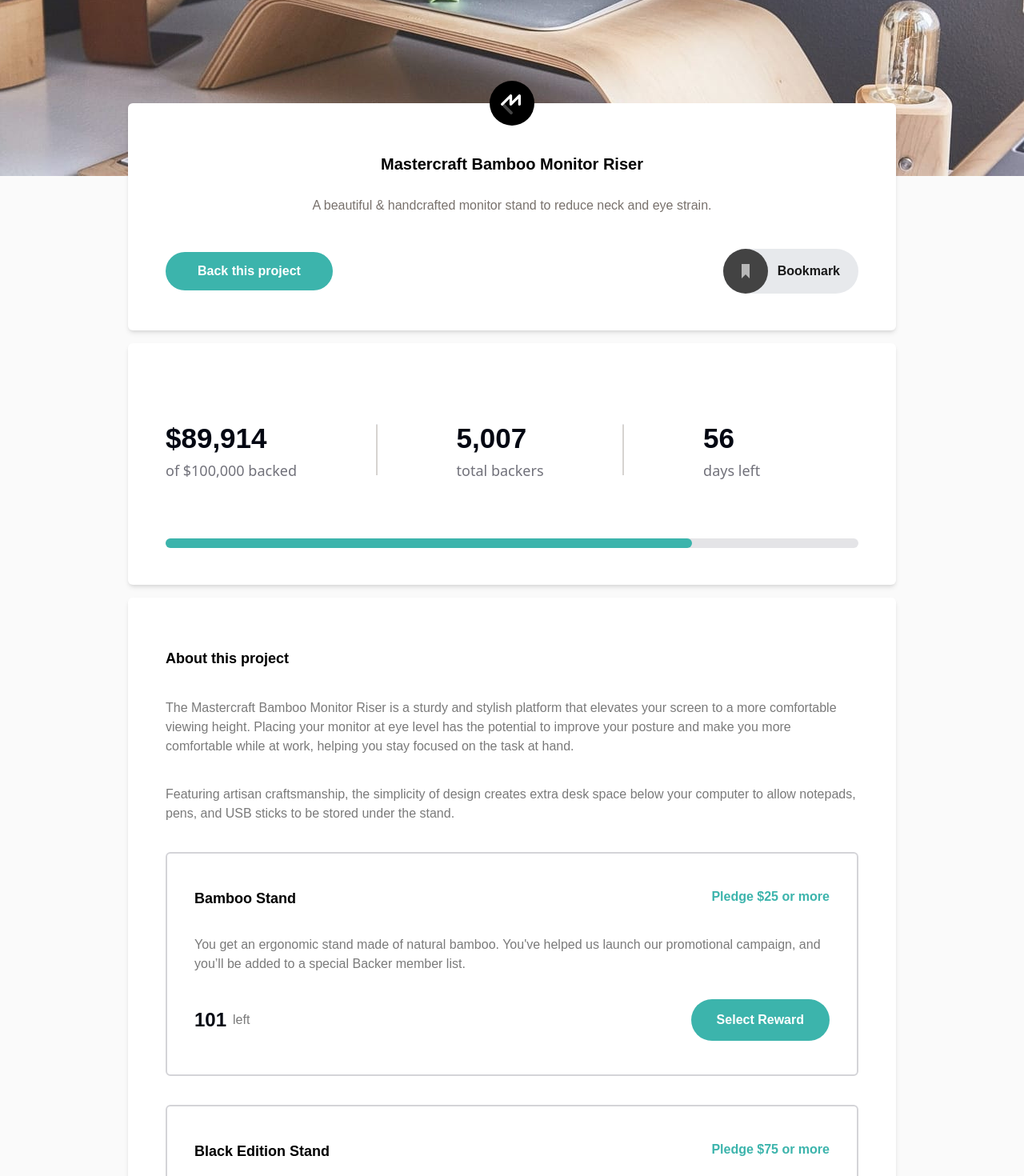
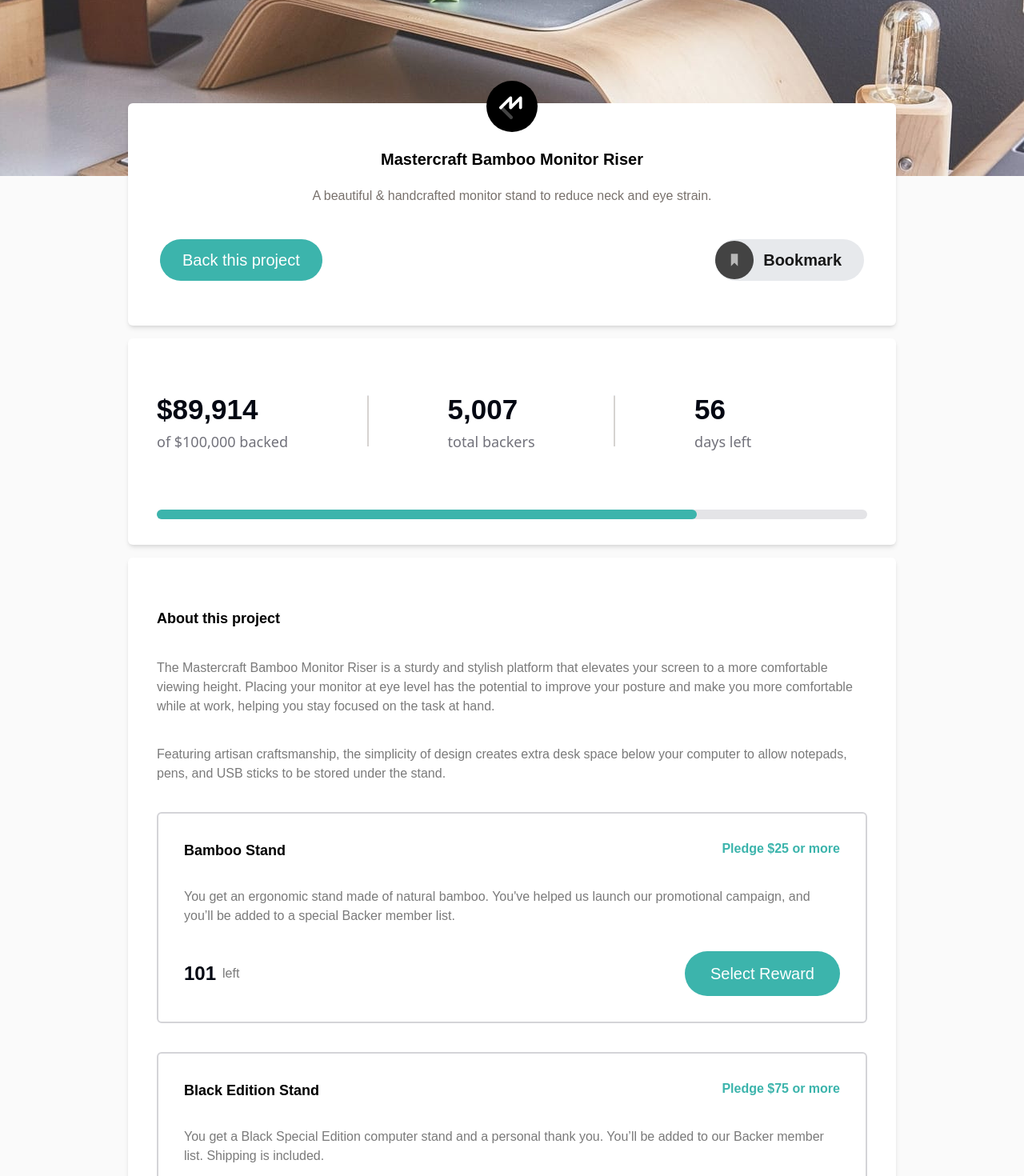
Before and after one commit to AslamtoIbrahim/crowdfunding-product-page, a Next.js app: page / in a window 1280 px wide. Shown: the part 180-1650 px from the top of the page at 80% size. Built offline with nearby package versions, Linux system fonts and the light colour scheme.

Commit message:
[Fix] paddings and margins for 320 px scren size

```diff
--- a/src/app/components/Header/Header.tsx
+++ b/src/app/components/Header/Header.tsx
@@ -12,7 +12,9 @@ function Header() {
     setActive(!active);
   };
   return (
-    <header className="absolute top-0 bg-hero-mobile md:bg-hero-desktop bg-no-repeat bg-center bg-cover w-full  h-[25rem] px-[2.1875rem] py-[1.5rem] md:px-8 md:py-5 lg:py-[3.25rem] lg:px-[10.4375rem]">
+    <header className={`
+    absolute top-0 bg-hero-mobile md:bg-hero-desktop bg-no-repeat bg-center bg-cover
+    w-full  h-[25rem] px-[2.1875rem] py-[1.5rem] md:px-8 md:py-5 lg:py-[3.25rem] lg:px-[10.4375rem]`}>
       <section className="flex items-center justify-between">
         <div className="flex w-full md:w-auto items-center justify-between">
           <Image src={logo} alt="logo image" width={129} height={21} />
--- a/src/app/components/Header/MobileMenu.tsx
+++ b/src/app/components/Header/MobileMenu.tsx
@@ -2,8 +2,8 @@ import "./MobileMenu.css";
 function MobileMenu() {
   return (
     <>
-      <div className="fixed inset-0 bg-black/30 z-30"></div>
-      <div className="absolute bg-white w-[calc(95%-2.1875rem)] left-[50%] translate-x-[-50%]  top-[5.5rem] rounded-md z-50 shadow-2xl ">
+      <div className="fixed inset-0 bg-black/75 z-30 "></div>
+      <div className="fixed bg-white w-[calc(95%-2.1875rem)] left-[50%] translate-x-[-50%]  top-[5.5rem] rounded-md z-50 shadow-2xl ">
         <ul className="mobile-list">
           <li>
             <a href="#">About</a>
--- a/src/app/components/Main/BackProject.tsx
+++ b/src/app/components/Main/BackProject.tsx
@@ -1,4 +1,4 @@
-'use client';
+"use client";
 import Image from "next/image";
 import logoMastercraft from "../../../../images/logo-mastercraft.svg";
 import Button from "./Button";
@@ -7,29 +7,32 @@ import { useState } from "react";
 
 type props = {
   clickButton?: React.MouseEventHandler;
-}
+};
 
-function BackProject({clickButton} :props) {
-
+function BackProject({ clickButton }: props) {
   const [isclicked, setIsClicked] = useState(false);
   const handleClick = () => {
     setIsClicked(!isclicked);
   };
   return (
-    <div className="relative w-[min(100%-4rem,60rem)] px-[2.9375rem]  bg-white shadow-md pt-[3.5rem] pb-[2.4375rem]  md:pt-[3.875rem] md:pb-[2.875rem] rounded-md  flex flex-col justify-center items-center ">
+    <div className="relative w-card
+                    px-4 md:px-6 lg:px-10 py-10 md:py-12 lg:py-14
+                   bg-white shadow-md rounded-md  flex flex-col justify-center items-center ">
       <Image
-        className="absolute -top-7"
+        className="absolute -top-6 w-12 md:w-14 lg:w-16 lg:-top-7"
         src={logoMastercraft}
         alt="logo mastercraft"
       />
-      <h1 className="col-span-2 text-xl font-extrabold font-commissioner text-center mb-[1.625rem]">
+      <h1 className="col-span-2 text-sm sm:text-xl md:text-xl font-extrabold font-commissioner text-center
+       mb-5 ">
         Mastercraft Bamboo Monitor Riser
       </h1>
-      <p className="col-span-2 text-base text-stone-500 font-commissioner text-center">
+      <p className="col-span-2 text-sm sm:text-base
+       text-stone-500 font-commissioner text-center">
         A beautiful & handcrafted monitor stand to reduce neck and eye strain.
       </p>
       <div className="flex justify-between items-center w-full mt-[1.8125rem] md:mt-[2.625rem] ">
-        <Button text="Back this project" onClick={clickButton}/>
+        <Button text="Back this project" onClick={clickButton} />
         <BookButton
           text={isclicked ? "Bookmarked" : "Bookmark"}
           handleClick={handleClick}
--- a/src/app/components/Main/BackStatics.tsx
+++ b/src/app/components/Main/BackStatics.tsx
@@ -3,7 +3,7 @@ import StatsRange from "./StatsRange";
 
 function BackStatics() {
   return (
-    <div className="bg-white w-[min(100%-4rem,60rem)]  px-[2.9375rem] shadow-md pt-[3.5rem] pb-[2.4375rem]  md:pt-[3.875rem] md:pb-[2.875rem] rounded-md  flex flex-col justify-center items-center">
+    <div className="bg-white w-card px-5 md:px-7 lg:px-9 shadow-md pt-[3.5rem] pb-[2.4375rem]  md:py-8 rounded-md  flex flex-col justify-center items-center">
 
       <section className="w-full h-full flex  md:gap-[2.75rem] items-center flex-col md:flex-row  ">
 
--- a/src/app/components/Main/BookButton.tsx
+++ b/src/app/components/Main/BookButton.tsx
@@ -16,9 +16,9 @@ function BookButton({ text, isClicked, handleClick }: props) {
         onClick={handleClick}
         className={`bg-gray-200 opacity-90 rounded-full flex items-center cursor-pointer hover:opacity-80`}
       >
-        <Image src={isClicked ?greenBookmark : bookmark } alt="book mark icon" />
+        <Image className="w-12 h-auto" src={isClicked ?greenBookmark : bookmark } alt="book mark icon" />
         <p
-          className={`hidden md:block pl-[0.7625rem] pr-[1.4375rem] font-bold font-commissioner ${
+          className={`hidden md:block  md:px-7 md:pl-3 py-3 md:text-base lg:text-xl font-bold font-commissioner ${
             isClicked && `text-dark-cyan`
           }`}
         >
--- a/src/app/components/Main/Button.tsx
+++ b/src/app/components/Main/Button.tsx
@@ -12,8 +12,8 @@ function Button({ text, style = "", ability = false, color, onClick }: props) {
       disabled={ability}
       style={{ padding: style, backgroundColor: color }}
       className={`
-       bg-moderate-cyan px-[2.8125rem] md:px-[2.5rem] py-3 rounded-full text-white text-sm
-        md:text-base font-bold font-commissioner
+       bg-moderate-cyan px-5 md:px-7 py-3 rounded-full text-white font-medium font-commissioner
+       text-sm md:text-base lg:text-xl
         hover:bg-dark-cyan transition-all duration-200 ease-in-out ${style}
         ${ability && `cursor-default bg-dark-gray hover:bg-dark-gray `} `}
     >
--- a/src/app/components/Main/Dialog/BackPledge.tsx
+++ b/src/app/components/Main/Dialog/BackPledge.tsx
@@ -34,12 +34,12 @@ function BackPledge({
     <div className={`${amount == 0 ? `opacity-55 ` : `group`}`}>
       <label
         htmlFor={`options-${title}`}
-        className="cursor-pointer md:relative flex flex-col gap-8 font-commissioner border-slate-400 border-2 rounded-md px-[1.125rem]
+        className="cursor-pointer md:relative flex flex-col gap-3 md:gap-6 font-commissioner border-slate-400 border-2 rounded-md
          group-has-[input:checked]:border-dark-cyan
          group-has-[input:checked]:border-2 group-has-[input:checked]:rounded-md
-         md:px-[2.125rem] py-[1.625rem] md:py-[2.625rem]"
+         px-3 md:px-4 lg:px-6 py-[1.625rem] md:py-[2.625rem]"
       >
-        <section className="flex items-center gap-4">
+        <section className="flex items-center gap-3 md:gap-5 lg:gap-6">
           <input
             id={`options-${title}`}
             type="radio"
@@ -50,11 +50,11 @@ function BackPledge({
             onChange={() => !disabled && onselect(title!)}
             disabled={disabled}
           />
-          <div className="w-6 h-6 border-dark-cyan border-2 rounded-full flex justify-center items-center ">
+          <div className="w-5 h-5 md:w-6 lg:w-7 md:h-6 lg:h-7 border-dark-cyan border-2 rounded-full flex justify-center items-center ">
             <span className="w-3 h-3 rounded-full group-has-[input:checked]:bg-dark-cyan"></span>
           </div>
-          <div className="flex flex-col md:flex-row gap-4 md:items-center  ">
-            <h1 className="text-base md:text-lg font-extrabold">{title}</h1>
+          <div className="flex flex-col md:flex-row md:gap-4 md:items-center  ">
+            <h1 className="text-sm md:text-lg font-extrabold">{title}</h1>
             <p className="text-moderate-cyan font-semibold">
               {price && `Pledge $${price} or more`}
             </p>
--- a/src/app/components/Main/Dialog/DialogBack.tsx
+++ b/src/app/components/Main/Dialog/DialogBack.tsx
@@ -21,9 +21,9 @@ function DialogBack({ closeClick, onClickContinue}: props) {
   };
   return (
     <div>
-      <div onClick={handleClose} className={`fixed inset-0 bg-black/35 ${isClose && `hidden`}`}></div>
-      <div className="absolute top-[7.5rem] w-[min(100%-4rem,60rem)] md:top-[11.5rem]  left-1/2 -translate-x-1/2 font-commissioner">
-        <div className="bg-white px-[2.9375rem] shadow-md pt-[3.5rem] pb-[2.4375rem]  md:pt-[3.875rem] md:pb-[2.875rem] rounded-md  flex flex-col gap-[2.25rem]">
+      <div onClick={handleClose} className={`fixed inset-0 bg-black/75 ${isClose && `hidden`}`}></div>
+      <div className="absolute top-[7.5rem] w-card md:top-[11.5rem]  left-1/2 -translate-x-1/2 font-commissioner">
+        <div className="bg-white px-5 md:px-7 lg:px-9 shadow-md pt-[3.5rem] pb-[2.4375rem]  md:pt-[3.875rem] md:pb-[2.875rem] rounded-md  flex flex-col gap-[2.25rem]">
           <section>
             <div className=" flex justify-between items-center md:items-start mb-3 ">
               <h1 className="text-base md:text-lg font-extrabold">
@@ -36,7 +36,7 @@ function DialogBack({ closeClick, onClickContinue}: props) {
               out in the world?
             </p>
           </section>
-          <section className="flex flex-col gap-[2.25rem] ">
+          <section className="flex flex-col gap-4 md:gap-6 lg:gap-8 ">
             <BackPledge
               groupName="group"
               title="Pledge with no reward"
--- a/src/app/components/Main/Project/Pledge.tsx
+++ b/src/app/components/Main/Project/Pledge.tsx
@@ -9,7 +9,7 @@ type props = {
 };
 function Pledge({ title, price, description, amount, onClick }: props) {
   return (
-    <div className="flex flex-col gap-8 font-commissioner border-zinc-300 border-2 rounded-md px-[1.125rem] md:px-[2.125rem] py-[1.625rem] md:py-[2.625rem]">
+    <div className="flex flex-col gap-8 font-commissioner border-zinc-300 border-2 rounded-md px-4 md:px-8 py-5 md:py-8">
 
       <section className="flex flex-col md:flex-row gap-2 md:justify-between  ">
         <h1 className="text-base md:text-lg font-extrabold">{title}</h1>
--- a/src/app/components/Main/Project/Project.tsx
+++ b/src/app/components/Main/Project/Project.tsx
@@ -8,7 +8,7 @@ type props = {
 
 function Project({onClick} : props) {
   return (
-    <div className="bg-white w-[min(100%-4rem,60rem)]  px-[2.9375rem] shadow-md pt-[3.5rem] pb-[2.4375rem]  md:pt-[3.875rem] md:pb-[2.875rem] rounded-md  flex flex-col gap-[2.25rem] md:[2.5rem]">
+    <div className="bg-white w-card  px-5 md:px-7 lg:px-9 shadow-md pt-[3.5rem] pb-[2.4375rem]  md:pt-[3.875rem] md:pb-[2.875rem] rounded-md  flex flex-col gap-[2.25rem] md:[2.5rem]">
       <About />
       <Pledge
         title="Bamboo Stand"
--- a/src/app/globals.css
+++ b/src/app/globals.css
@@ -2,12 +2,10 @@
 @tailwind components;
 @tailwind utilities;
 
-
 :root {
-  @import url('https://fonts.googleapis.com/css2?family=Commissioner:wght@400;500;600;700&display=swap');
-  --background: #FAFAFA;
+  @import url("https://fonts.googleapis.com/css2?family=Commissioner:wght@400;500;600;700&display=swap");
+  --background: #fafafa;
   --foreground: #171717;
-
 }
 
 @media (prefers-color-scheme: dark) {
@@ -17,15 +15,17 @@
   }
 }
 
-
-
 .commissioner-font {
   font-family: "Commissioner", serif;
   font-optical-sizing: auto;
   font-weight: 700;
   font-style: normal;
-  font-variation-settings:
-    "slnt" 0,
-    "FLAR" 0,
-    "VOLM" 0;
+  font-variation-settings: "slnt" 0, "FLAR" 0, "VOLM" 0;
 }
+
+@layer utilities {
+  .w-card {
+    width: min(100% - 2rem, 60rem);
+  }
+
+}
--- a/tailwind.config.ts
+++ b/tailwind.config.ts
@@ -24,6 +24,10 @@ export default {
         'hero-mobile' : "url('../../images/image-hero-mobile.jpg')",
       },
 
+      width :{
+        cards: 'min(100%-3rem,60rem)',
+      }
+
     },
   },
   plugins: [],
```
